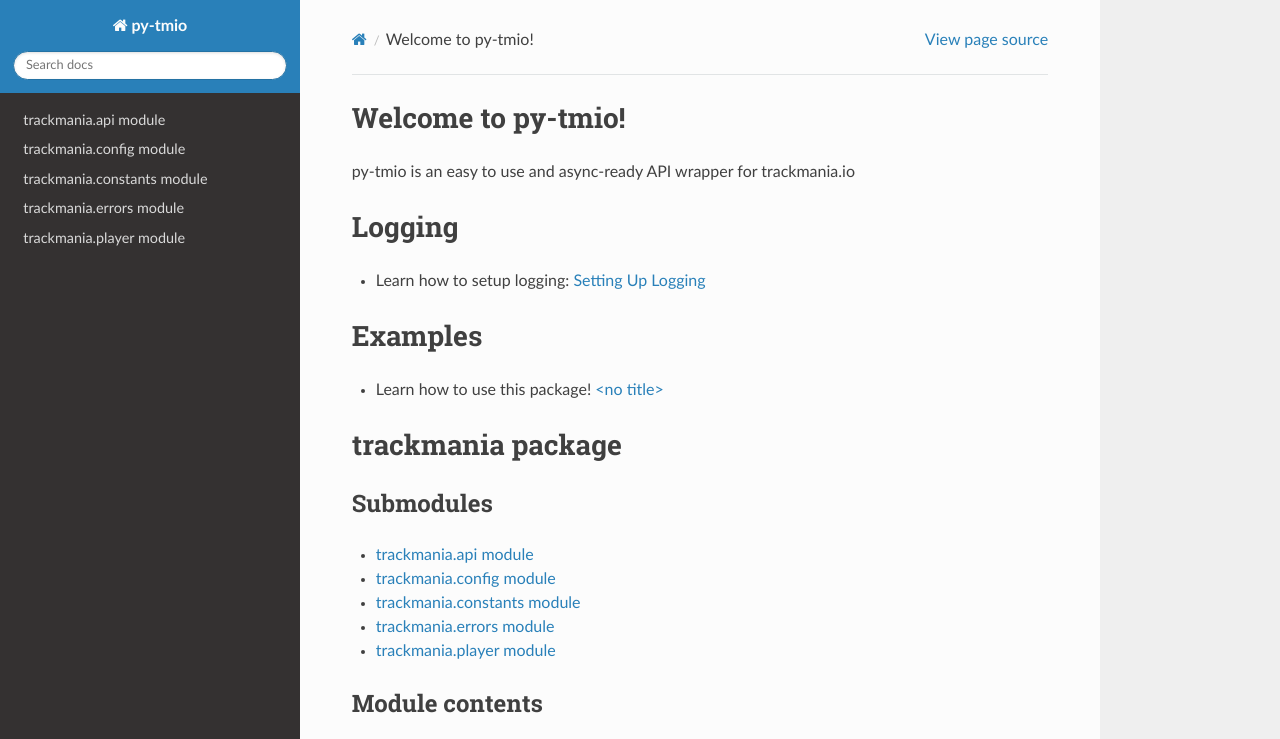
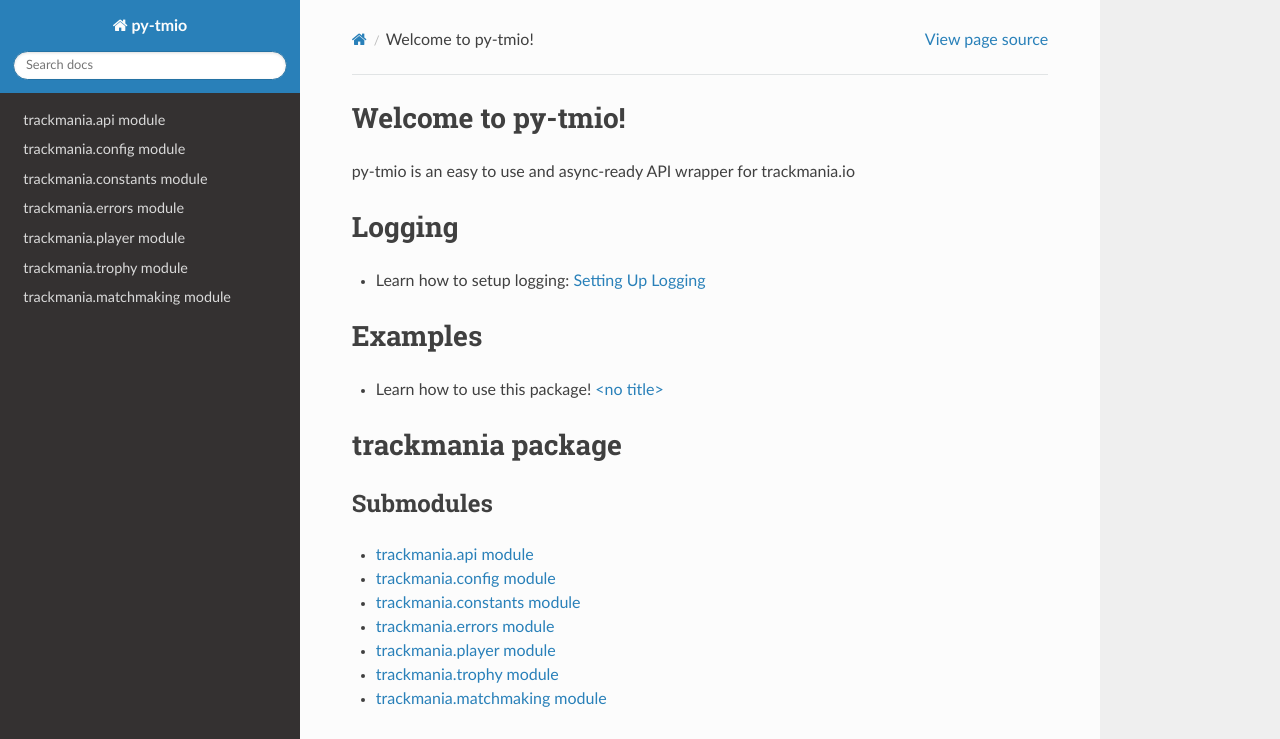
Before and after one commit to deepnimma/py-tmio, a Sphinx documentation site: the page built from docs/index.rst, in a window 1280 px wide and 1237 px high, cut to the strip 0-739 px from the top of the window. Built offline with Sphinx 7.4.7 and the Read the Docs theme 2.0.0, drawn with Linux system fonts in a browser that asks for light colours.

Commit message:
update trackmania.rst

```diff
--- a/docs/trackmania.rst
+++ b/docs/trackmania.rst
@@ -12,6 +12,8 @@
    trackmania.constants
    trackmania.errors
    trackmania.player
+   trackmania.trophy
+   trackmania.matchmaking
 
 Module contents
 ---------------
```
